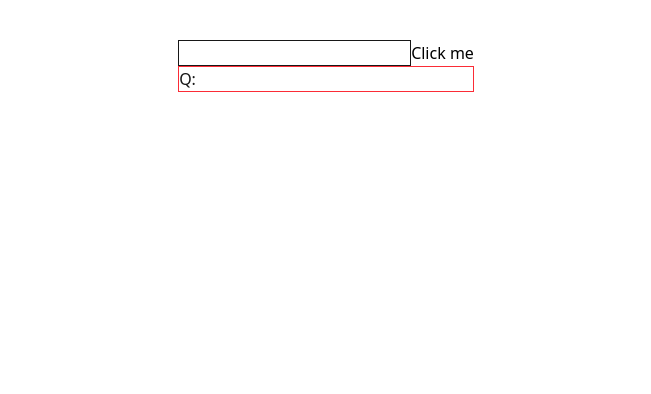
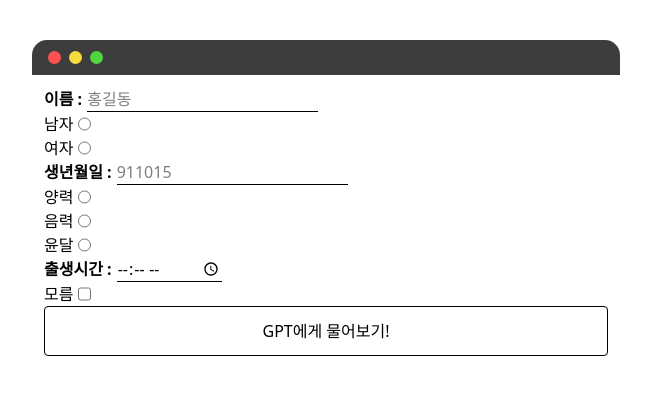
Before and after one commit to leehj1050/gpt20q, a Next.js app: page / in a window 1280 px wide. Shown: the top 394 px of the page, without its empty margins (314-965 px from the left). Built offline with nearby package versions, Linux system fonts and the light colour scheme.

Commit message:
feature: create user info form section

```diff
--- a/src/app/api/ask/route.ts
+++ b/src/app/api/ask/route.ts
@@ -1,23 +1,23 @@
 import { NextResponse } from "next/server";
 import OpenAI from "openai";
-import { ChatCompletionMessageParam } from "openai/resources";
 
 const openai = new OpenAI({ apiKey: process.env.NEXT_PUBLIC_OPENAI_API_KEY });
 
 export async function POST(req: any, res: any) {
   const request = await req.json();
-  const { question, secret } = request;
+  const { question, secret, history } = request;
 
   const systemPrompt = `
   너는 지금 스무고개 게임의 진행자야.
-  정답은 "${secret}"이야. 사용자가 질문을 하면 네 맞아요/아니예요./모르겠어요 중 하나로 답해.
+  정답은 "${secret}"이야. 사용자는 스무번의 질문을 할 수 있어.
+  사용자가 질문을 하면 답변해줘. 그리고 추가로 몇번 질문했는지 횟수도 알려줘.
   단, 정답을 직접 언급하거나 힌트를 노골적으로 주면 안 돼.
   `;
 
   const messages: any = [
     { role: "system", content: systemPrompt },
-    // ...history.map((h: any) => ({ role: "user", content: h.question })),
-    // ...history.map((h: any) => ({ role: "assistant", content: h.answer })),
+    ...history.map((h: any) => ({ role: "user", content: h.question })),
+    ...history.map((h: any) => ({ role: "assistant", content: h.answer })),
     { role: "user", content: question },
   ];
 
--- /dev/null
+++ b/src/app/component/BaZi.tsx
@@ -0,0 +1,118 @@
+"use client";
+import axios from "axios";
+import React, { ReactHTMLElement, useState } from "react";
+import { ButtonList, userInfo } from "./config";
+
+
+
+const BaZi = () => {
+  const [userName, setUserName] = useState("")
+  const [userGender, setUserGender] = useState("")
+  const [userBirth, setUserBirth] = useState("")
+  const [optionBirth, setOptionBirth] = useState("양력")
+  const [userBirthTime, setUserBirthTime] = useState("")
+
+  const [userData, setUserData] = useState({
+    userName: "",
+    gender: "",
+    birthDate: "",
+    birthTime: "",
+    birthMoon: "",
+    unknown: ""
+  });
+
+
+  /** text type input 이벤트 */
+  const handleChangeInput = (e: React.ChangeEvent<HTMLInputElement>) => {
+    const { name, value } = e.target;
+
+    setUserData((prev) => ({
+      ...prev,
+      [name]: value,
+    }));
+
+  }
+
+  /** check box type input 이벤트 */
+  const handleChangeCheckBox = (e: React.ChangeEvent<HTMLInputElement>) => {
+    const { id, value, checked } = e.target
+    if (checked) {
+
+
+    }
+
+  }
+
+
+
+  const handleClickEvent = async () => {
+
+    console.log('user >> ', userData)
+
+    try {
+      const params = {
+        name: userName,
+        gender: userGender,
+        birthday: userBirth,
+        optionBirth,
+        userBirthTime
+      };
+      // const response = await axios.post("/api/ask", params);
+
+
+    } catch (error) {
+      console.error("API 요청 중 오류 발생 : ", error);
+
+
+    }
+  };
+
+
+
+
+
+  return (
+    <div className="flex flex-col flex-1 justify-between items-center">
+      <section className="flex flex-col flex-1 w-full max-w-[588px] rounded-[15px]">
+        <div className="bg-[#3D3D3D] h-[35px] rounded-t-[15px] flex pl-4 gap-[8px] items-center">
+          {ButtonList.map((button) => (
+            <span key={button.id} className="w-[13px] h-[13px] rounded-full" style={{ backgroundColor: button.color }} />
+          ))}
+        </div>
+
+        <div className="bg-white flex-1 rounded-b-[15px] p-3">
+          <ul>
+            {userInfo.map((list) => (
+              <li key={list.id} className="text-black">
+                <div className="flex gap-[5px] flex-1">
+                  <label className="font-[600]" htmlFor={list.id}>{list.title} : </label>
+                  <input value={userData[list.name as keyof typeof userData] || ""}
+                    className=" border-b-[1px] focus:outline-none "
+                    id={list.id}
+                    name={list.name}
+                    placeholder={list.placeholder}
+                    type={list.type}
+                    onChange={handleChangeInput} />
+                </div>
+
+                {list.child.map((child) => (
+                  <div key={child.id} className="flex gap-[5px] flex-1">
+                    <label htmlFor={child.id}>{child.title}</label>
+                    <input id={child.id} key={child.id} type={child.type} name={child.name} onChange={handleChangeCheckBox} />
+                  </div>
+                ))}
+
+              </li>
+            ))}
+          </ul>
+
+          <div className="border border-black text-black flex rounded ">
+            <button onClick={handleClickEvent} className="w-full p-3 hover:bg-[#3D3D3D] hover:text-white">GPT에게 물어보기!</button>
+          </div>
+        </div>
+      </section>
+    </div>
+  );
+};
+
+export default BaZi;
--- a/src/app/component/Game.tsx
+++ /dev/null
@@ -1,48 +0,0 @@
-"use client";
-import axios from "axios";
-import React, { useState } from "react";
-
-const Game = () => {
-  const [question, setQuestion] = useState("");
-  const [answer, setAnswer] = useState("");
-  const [loading, setLoading] = useState(false);
-
-  const handleClickEvent = async () => {
-    try {
-      const params = {
-        question: question,
-        //   history: [],
-        secret: "Desk",
-      };
-      const response = await axios.post("/api/ask", params);
-      setAnswer(response.data.answer);
-      setLoading(true);
-    } catch (error) {
-      console.error("API 요청 중 오류 발생 : ", error);
-
-      // ✅ 사용자에게 보여줄 피드백 처리
-      setAnswer("⚠️ 서버와 통신 중 문제가 발생했습니다. 잠시 후 다시 시도해주세요.");
-    }
-  };
-
-  return (
-    <div className="flex flex-col">
-      <section>
-        <input className="border border-white-500" onChange={(e) => setQuestion(e.target.value)} />
-        <button className="bg-white text-black cursor-pointer" onClick={handleClickEvent}>
-          Click me
-        </button>
-      </section>
-
-      <section className="border border-red-500 h">
-        <ul>
-          <li className="text-white-500">Q: {question}</li>
-
-          {loading && <li className="text-red-500">A: {answer}</li>}
-        </ul>
-      </section>
-    </div>
-  );
-};
-
-export default Game;
--- /dev/null
+++ b/src/app/component/config.tsx
@@ -0,0 +1,29 @@
+import { UserInfoType } from "./types"
+
+export const ButtonList = [
+    { id: "button_1", name: "close", color: "#FF5050" },
+    { id: "button_2", name: "mini", color: "#F7DB3C" },
+    { id: "button_3", name: "full", color: "#50D63E" },
+]
+
+export const userInfo: UserInfoType[] = [
+    {
+        id: "user_name", title: "이름", name: "userName", placeholder: "홍길동", type: "text", child: [
+            { id: "gender_mail", title: "남자", name: "gender", type: "radio" },
+            { id: "gender_femail", title: "여자", name: "gender", type: "radio" },
+        ]
+    },
+
+    {
+        id: "user_birthday", title: "생년월일", name: "birthDate", placeholder: "911015", type: "text", child: [
+            { id: "birthday_solar", title: "양력", name: "birthMoon", type: "radio" },
+            { id: "birthday_lunar", title: "음력", name: "birthMoon", type: "radio" },
+            { id: "birthday_leap", title: "윤달", name: "birthMoon", type: "radio" },
+        ]
+    },
+    {
+        id: "user_birth_time", title: "출생시간", name: "birthTime", type: "time", child: [
+            { id: "birth_time_unknown", title: "모름", name: "unknown", type: "checkbox" }
+        ]
+    },
+]
--- /dev/null
+++ b/src/app/component/types.ts
@@ -0,0 +1,10 @@
+type PrimaryInfo = {
+    placeholder?: string;
+    id: string,
+    title: string,
+    type: string;
+    name:string
+}
+export interface UserInfoType extends PrimaryInfo{
+    child: PrimaryInfo[],
+}
--- a/src/app/globals.css
+++ b/src/app/globals.css
@@ -24,3 +24,6 @@ body {
   background: var(--background);
   color: var(--foreground);
 }
+button{
+  cursor: pointer;
+}
--- a/src/app/page.tsx
+++ b/src/app/page.tsx
@@ -1,10 +1,10 @@
 import Image from "next/image";
-import Game from "./component/Game";
+import BaZi from "./component/BaZi";
 
 export default function Home() {
   return (
     <div className="flex justify-center h-full p-10">
-      <Game />
+      <BaZi />
     </div>
   );
 }
```
